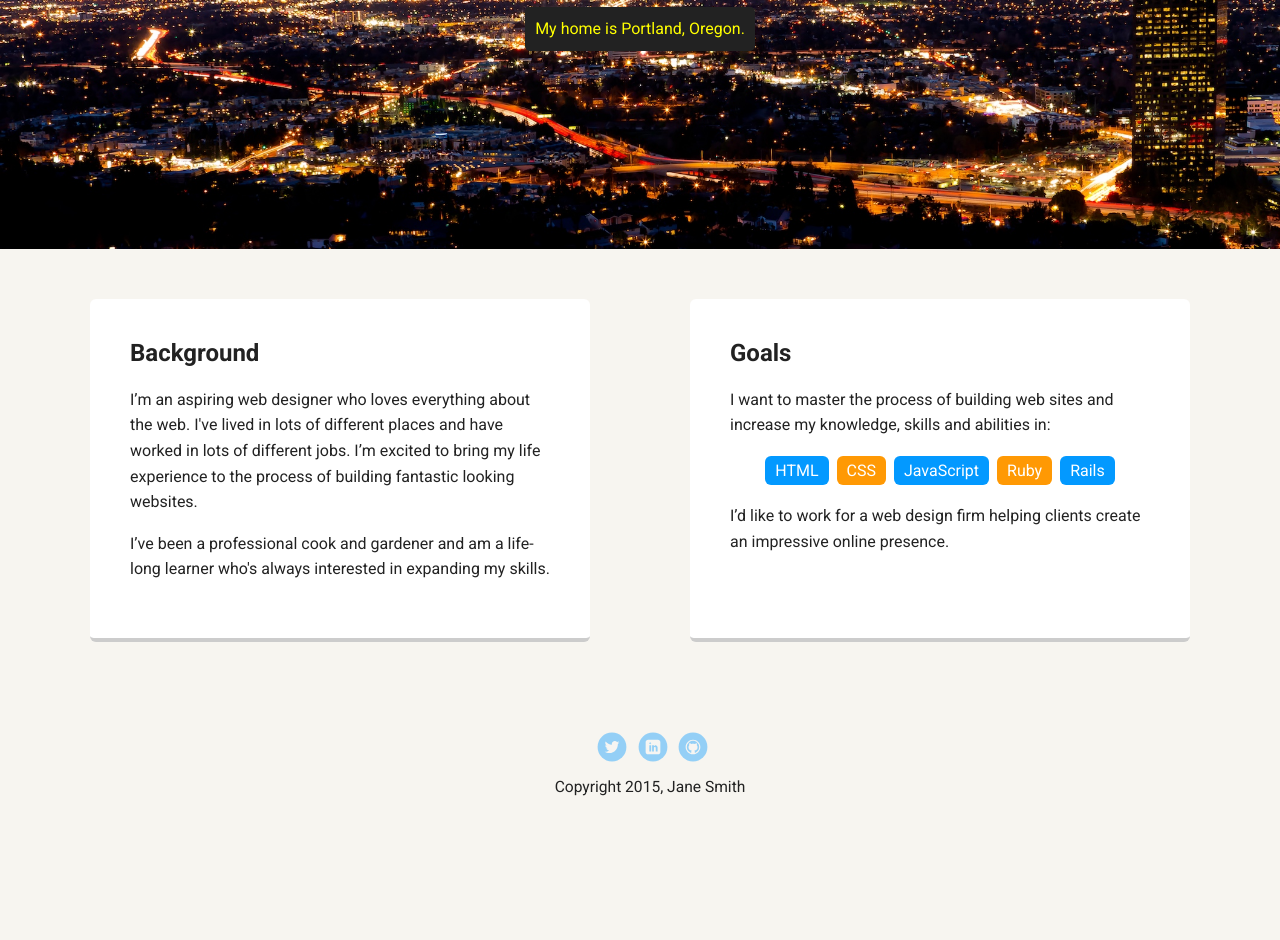
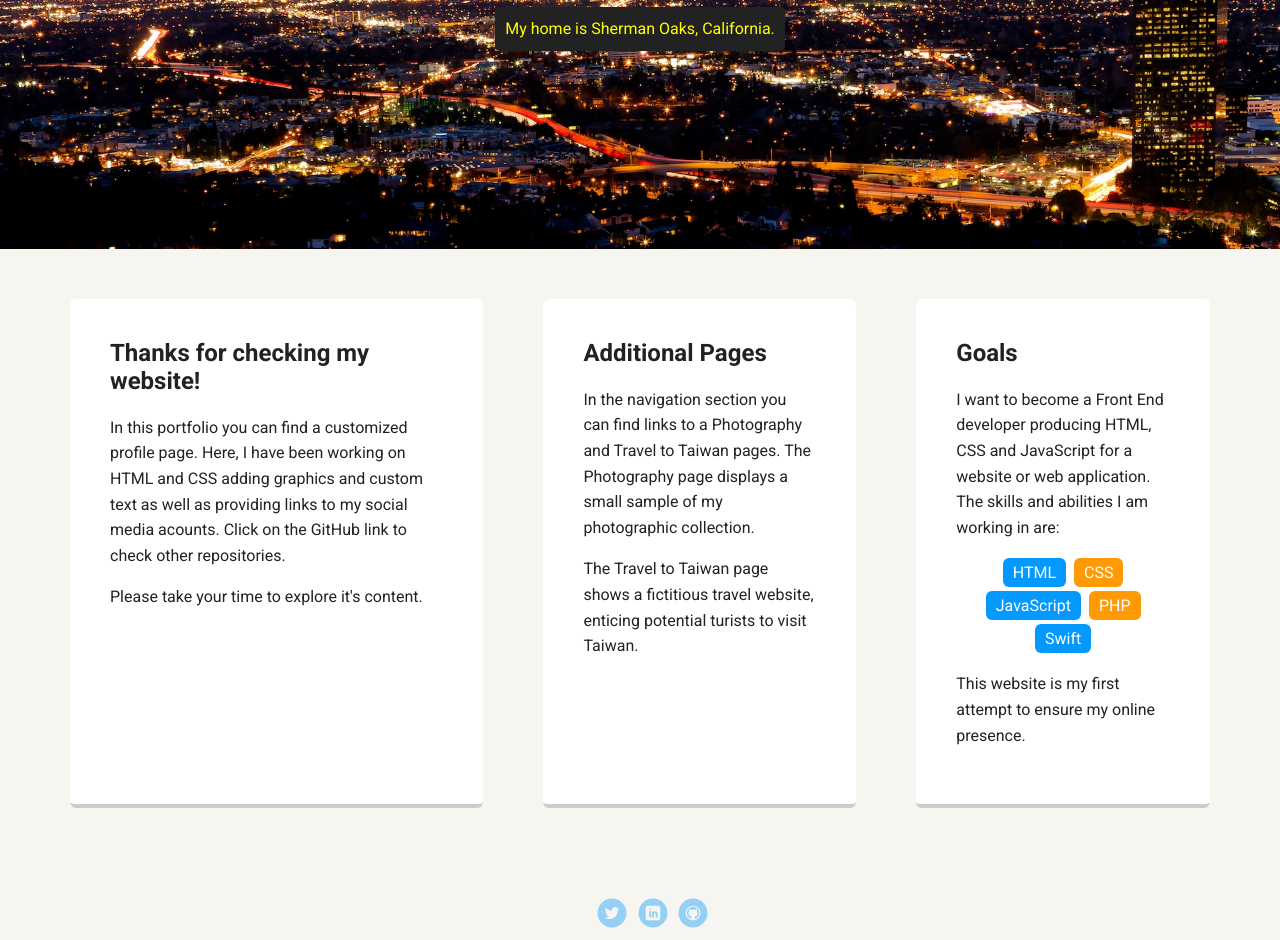
Before and after one commit to AntonioMontalvo/Antonio-Montalvo-s-Profile-Project1, a plain HTML site: page index.html in a window 1280 px wide. Shown: the part 221-1161 px from the top of the page. Before the commit the page ends 1112 px from the top, so only its background shows below. Drawn offline with Linux system fonts and the light colour scheme; a web font is replaced by a local one.

Commit message:
adding custom text
Change name, background and goals. Add div for Additional Pages.

```diff
--- a/index.html
+++ b/index.html
@@ -2,7 +2,7 @@
 <html lang="en">
 <head>
   <meta charset="utf-8">
-  <title>Jane Smith's Profile</title>
+  <title>Antonio Montalvo's Profile</title>
   <meta name="viewport" content="width=device-width, initial-scale=1.0">
   <link rel="stylesheet" href="styles.css">
   <link href="https://fonts.googleapis.com/css?family=Muli%7CRoboto:400,300,500,700,900" rel="stylesheet"></head>
@@ -10,7 +10,7 @@
 
     <div class="main-nav">
         <ul class="nav">
-          <li class="name">Jane Smith</li>
+          <li class="name">Antonio Montalvo</li>
           <li><a href="#">Home</a></li>
           <li><a href="#">Experience</a></li>
         </ul>
@@ -18,28 +18,33 @@
 
     <header>
       <img src="images/Profile Picture.jpg" alt="Drawing of Jane Smith" class="profile-image">
-      <h1 class="tag name">Hello, I’m Jane.</h1>
-      <p class="tag location">My home is Portland, Oregon.</p>
+      <h1 class="tag name">Hello, I’m Antonio.</h1>
+      <p class="tag location">My home is Sherman Oaks, California.</p>
     </header>
 
     <main class="flex">
       <div class="card">
-        <h2>Background</h2>
-        <p>I’m an aspiring web designer who loves everything about the web. I've lived in lots of different places and have worked in lots of different jobs. I’m excited to bring my life experience to the process of building fantastic looking websites.</p>
-        <p>I’ve been a professional cook and gardener and am a life-long learner who's always interested in expanding my skills.</p>
+        <h2>Thanks for checking my website!</h2>
+        <p>In this portfolio you can find a customized profile page. Here, I have been working on HTML and CSS adding graphics and custom text as well as providing links to my social media acounts. Click on the GitHub link to check other repositories.</p>
+        <p>Please take your time to explore it's content.</p>
+      </div>
+      <div class="card">
+        <h2>Additional Pages</h2>
+        <p>In the navigation section you can find links to a Photography and Travel to Taiwan pages. The Photography page displays a small sample of my photographic collection.</p>
+        <p>The Travel to Taiwan page shows a fictitious travel website, enticing potential turists to visit Taiwan.</p>
       </div>
 
       <div class="card">
         <h2>Goals</h2>
-        <p>I want to master the process of building web sites and increase my knowledge, skills and abilities in:</p>
+        <p>I want to become a Front End developer producing HTML, CSS and JavaScript for a website or web application.  The skills and abilities I am working in are:</p>
         <ul class="skills">
           <li>HTML</li>
           <li>CSS</li>
           <li>JavaScript</li>
-          <li>Ruby</li>
-          <li>Rails</li>
+          <li>PHP</li>
+          <li>Swift</li>
         </ul>
-        <p>I’d like to work for a web design firm helping clients create an impressive online presence.</p>
+        <p>This website is my first attempt to ensure my online presence.</p>
       </div>
 
     </main>
@@ -49,7 +54,7 @@
         <li><a href="#" class="social linkedin">LinkedIn</a></li>
         <li><a href="#" class="social github">Github</a></li>
       </ul>
-      <p class="copyright">Copyright 2015, Jane Smith</p>
+      <p class="copyright">Copyright 2016, Antonio Montalvo</p>
     </footer>
   </body>
   </html>
```
